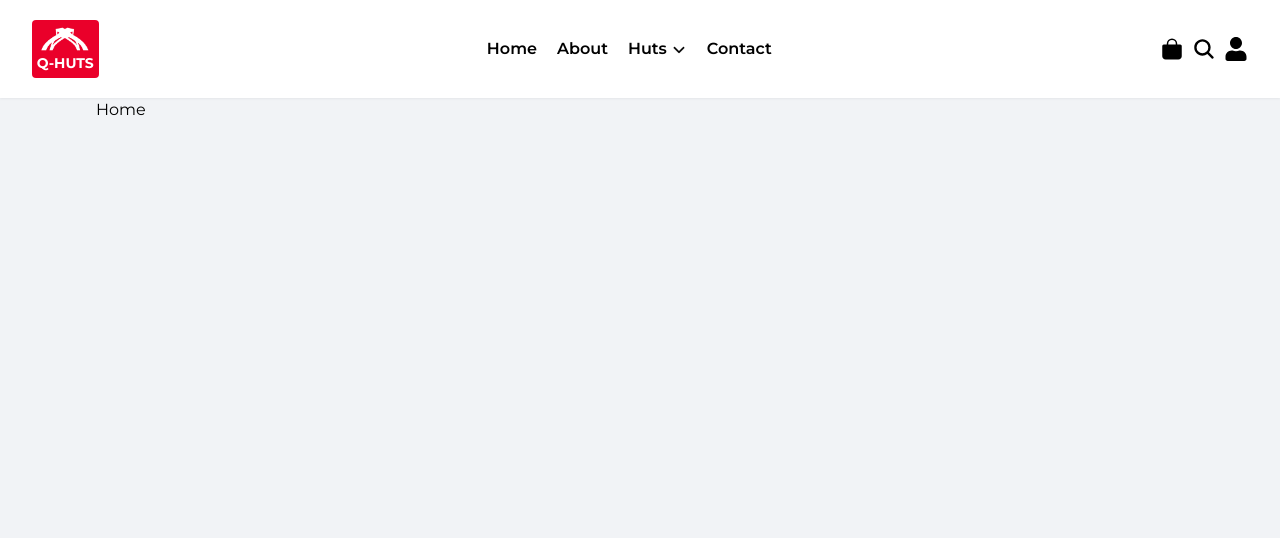
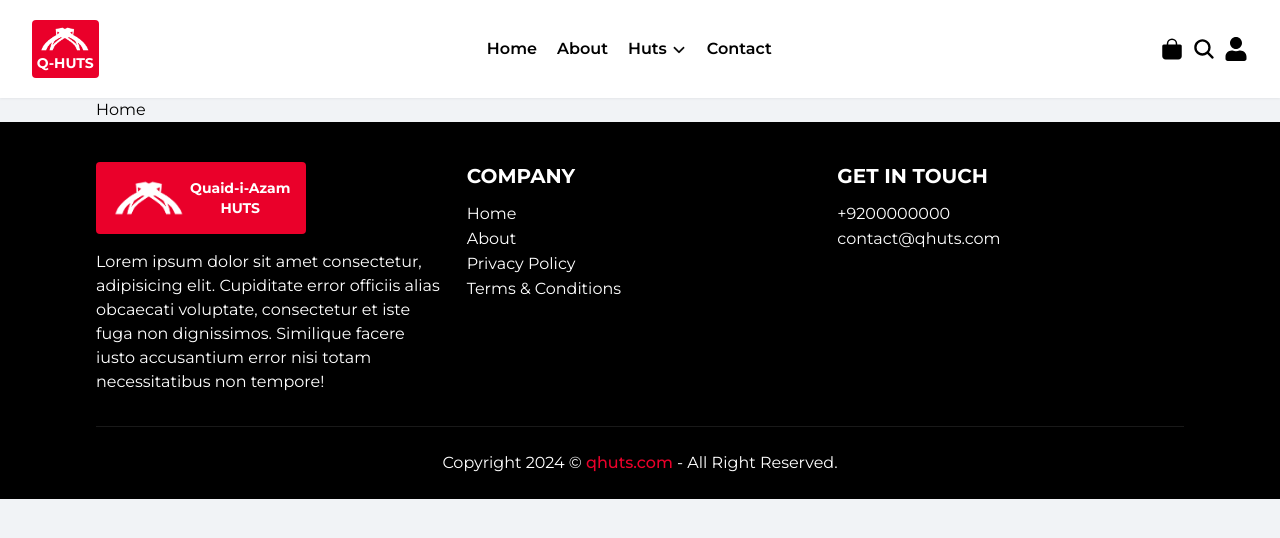
Before and after one commit to saqibbedar/qau-huts, a React (Vite) app: page / in a window 1280 px wide. Shown: the top 538 px of the page. Built offline with nearby package versions, Linux system fonts and the light colour scheme.

Commit message:
feat: add Footer

```diff
--- a/src/components/Footer/Footer.jsx
+++ b/src/components/Footer/Footer.jsx
@@ -1,9 +1,54 @@
+import { qau_white } from "../../assets/assets";
+import { Link } from "react-router-dom";
+
 const Footer = () => {
   return (
-    <div>
+    <div className="bg-black text-white">
+      <div className="w-full px-4 sm:w-[85vw] m-auto sm:px-0 pt-6 pb-6 sm:pt-10">
+        <ul className="grid lg:grid-cols-3 gap-6 w-full">
+          <li>
+            <Link to={"/"}
+              className="flex items-center gap-1 w-fit bg-[#ea002a] rounded py-4 px-4"
+            >
+              <img src={qau_white} alt="Q-Huts Logo" className="h-10" />
+              <div className="flex flex-col items-center">
+                <h1 className="text-sm font-[700] text-white">Quaid-i-Azam</h1>
+                <h1 className="text-sm font-[700] text-white">HUTS</h1>
+              </div>
+            </Link>
+            <p className="mt-4">
+              Lorem ipsum dolor sit amet consectetur, adipisicing elit.
+              Cupiditate error officiis alias obcaecati voluptate, consectetur
+              et iste fuga non dignissimos. Similique facere iusto accusantium
+              error nisi totam necessitatibus non tempore!
+            </p>
+          </li>
+          <li>
+            <h1 className="uppercase font-bold text-xl">Company</h1>
+            <ul className="mt-3 flex flex-col gap-[1px]">
+              <li><Link className="hover:text-[#ea002a] transition-colors" to={"/"}>Home</Link></li>
+              <li><Link className="hover:text-[#ea002a] transition-colors" to={"/about"}>About</Link></li>
+              <li><Link className="hover:text-[#ea002a] transition-colors" to={"/privacy-policy"}>Privacy Policy</Link></li>
+              <li><Link className="hover:text-[#ea002a] transition-colors" to={"/privacy-policy"}>Terms & Conditions</Link></li>
+            </ul>
+          </li>
+          <li>
+            <h1 className="uppercase font-bold text-xl">Get in Touch</h1>
+            <ul className="mt-3 flex flex-col gap-[1px]">
+              <li><Link className="hover:text-[#ea002a] transition-colors" to={"tel:920000000000"}>+9200000000</Link></li>
+              <li><Link className="hover:text-[#ea002a] transition-colors" to={"mailto:contact@qhuts.com"}>contact@qhuts.com</Link></li>
+            </ul>
+          </li>
+        </ul>
+        <hr className="mt-8 mb-6 border-zinc-100/10" />
+        <div className="flex justify-center">
+          <p className="text-center">
+            Copyright 2024 © <Link className="text-[#ea002a] font-medium" to={"/"}>qhuts.com</Link> - All Right Reserved.
+          </p>
+        </div>
+      </div>
+    </div>
+  );
+};
 
-    </div>
-  )
-}
-
-export default Footer
+export default Footer;
```
